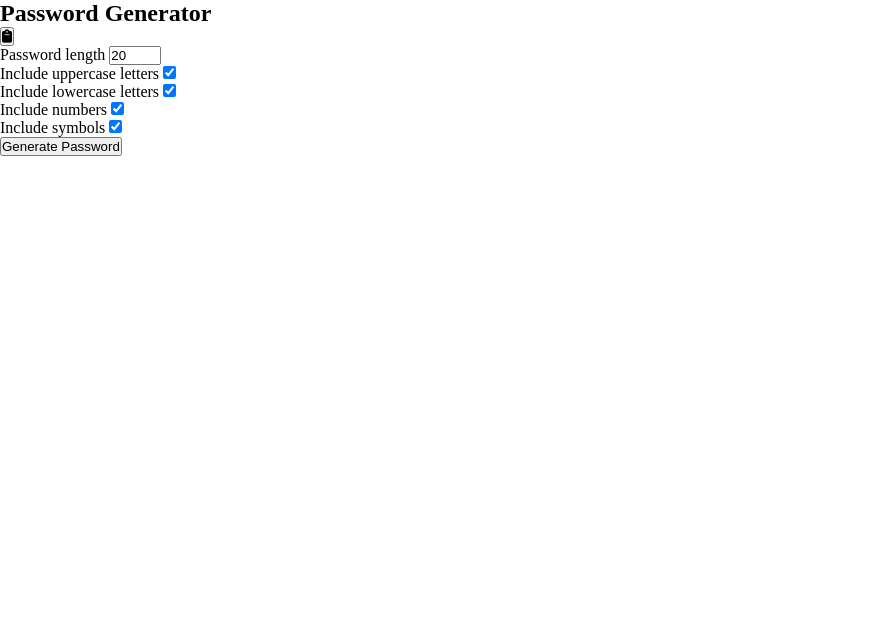
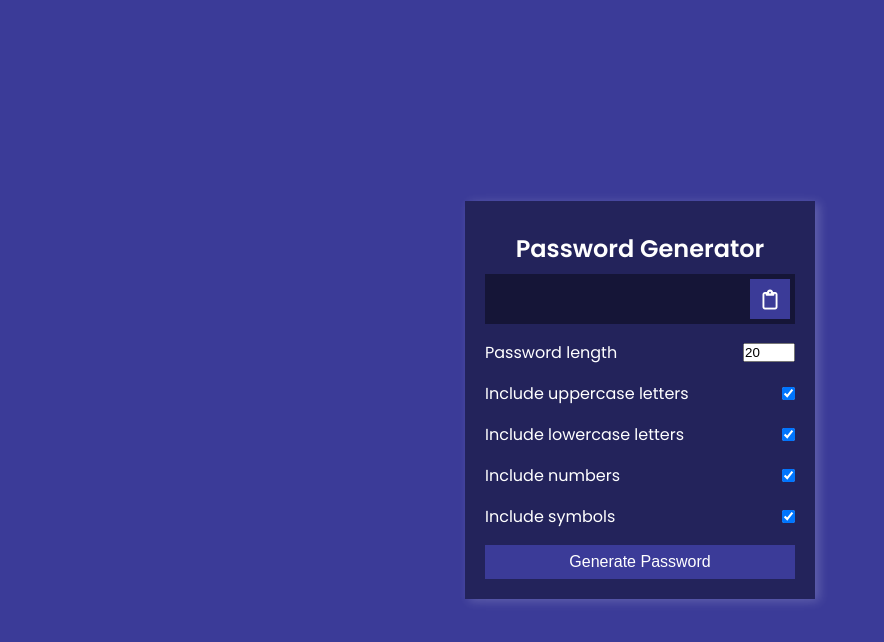
Before and after one commit to dikshyant3/Password-Generator, a plain HTML site: page index.html in a window 1280 px wide. Shown: the whole page, without its empty margins (0-884 px from the left). Drawn offline with Linux system fonts and the light colour scheme.

Commit message:
css almost completed

```diff
--- a/index.html
+++ b/index.html
@@ -17,7 +17,7 @@
       <div class="result-container">
         <span id="result"></span>
         <button class="btn" id="clipboard">
-          <i class="fa-solid fa-clipboard"></i>
+          <i class="fa-regular fa-clipboard"></i>
         </button>
       </div>
       <div class="text-container">
--- a/style.css
+++ b/style.css
@@ -7,3 +7,67 @@
   padding: 0;
   box-sizing: border-box;
 }
+body {
+  background: #3b3b98;
+  color: #fff;
+  display: flex;
+  flex-direction: column;
+  font-family: "Poppins", "sans-serif";
+  align-items: center;
+  justify-content: center;
+  padding: 10px;
+  min-height: 100vh;
+}
+input [type="checkbox"] {
+  margin-right: 0;
+}
+p {
+  margin: 5px 0;
+}
+.container {
+  background: #23235b;
+  padding: 20px;
+  box-shadow: 4px 2px 10px rgba(255, 255, 255, 0.2);
+  width: 350px;
+  max-width: 100%;
+}
+h2 {
+  text-align: center;
+  margin: 10px 0 8px;
+}
+.result-container {
+  background: rgba(0, 0, 0, 0.4);
+  height: 50px;
+  padding: 12px 10px;
+  display: flex;
+  position: relative;
+  align-items: center;
+  margin-bottom: 10px;
+}
+.result-container .btn {
+  position: absolute;
+  right: 5px;
+  top: 5px;
+  height: 40px;
+  width: 40px;
+  font-size: 20px;
+  padding: 10px;
+}
+.btn {
+  cursor: pointer;
+  background: #3b3b98;
+  border: none;
+  color: #fff;
+  font-size: 16px;
+  padding: 8px 12px;
+}
+.btn-large {
+  width: 100%;
+  display: block;
+}
+.text {
+  display: flex;
+  align-items: center;
+  justify-content: space-between;
+  margin: 1rem 0;
+}
```
